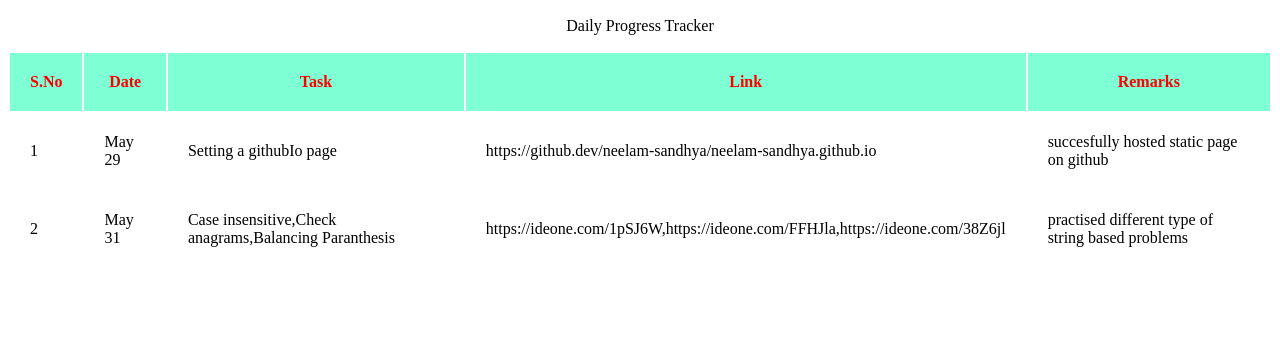
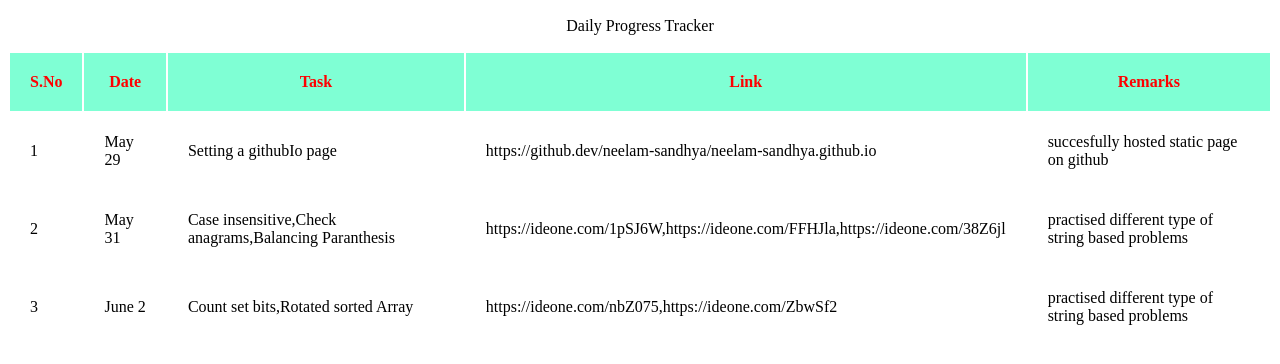
Before and after one commit to neelam-sandhya/neelam-sandhya.github.io, a plain HTML site: page index.html in a window 1280 px wide. Shown: the part 110-474 px from the top of the page. Drawn offline with Linux system fonts and the light colour scheme.

Commit message:
Update index.html

```diff
--- a/index.html
+++ b/index.html
@@ -34,6 +34,13 @@
             <td>https://ideone.com/1pSJ6W,https://ideone.com/FFHJla,https://ideone.com/38Z6jl</td>
             <td>practised different type of string based problems</td>
         </tr>
+        <tr>
+            <td>3</td>
+            <td>June 2</td>
+            <td>Count set bits,Rotated sorted Array</td>
+            <td>https://ideone.com/nbZ075,https://ideone.com/ZbwSf2</td>
+            <td>practised different type of string based problems</td>
+        </tr>
 
 
     </table>
```
